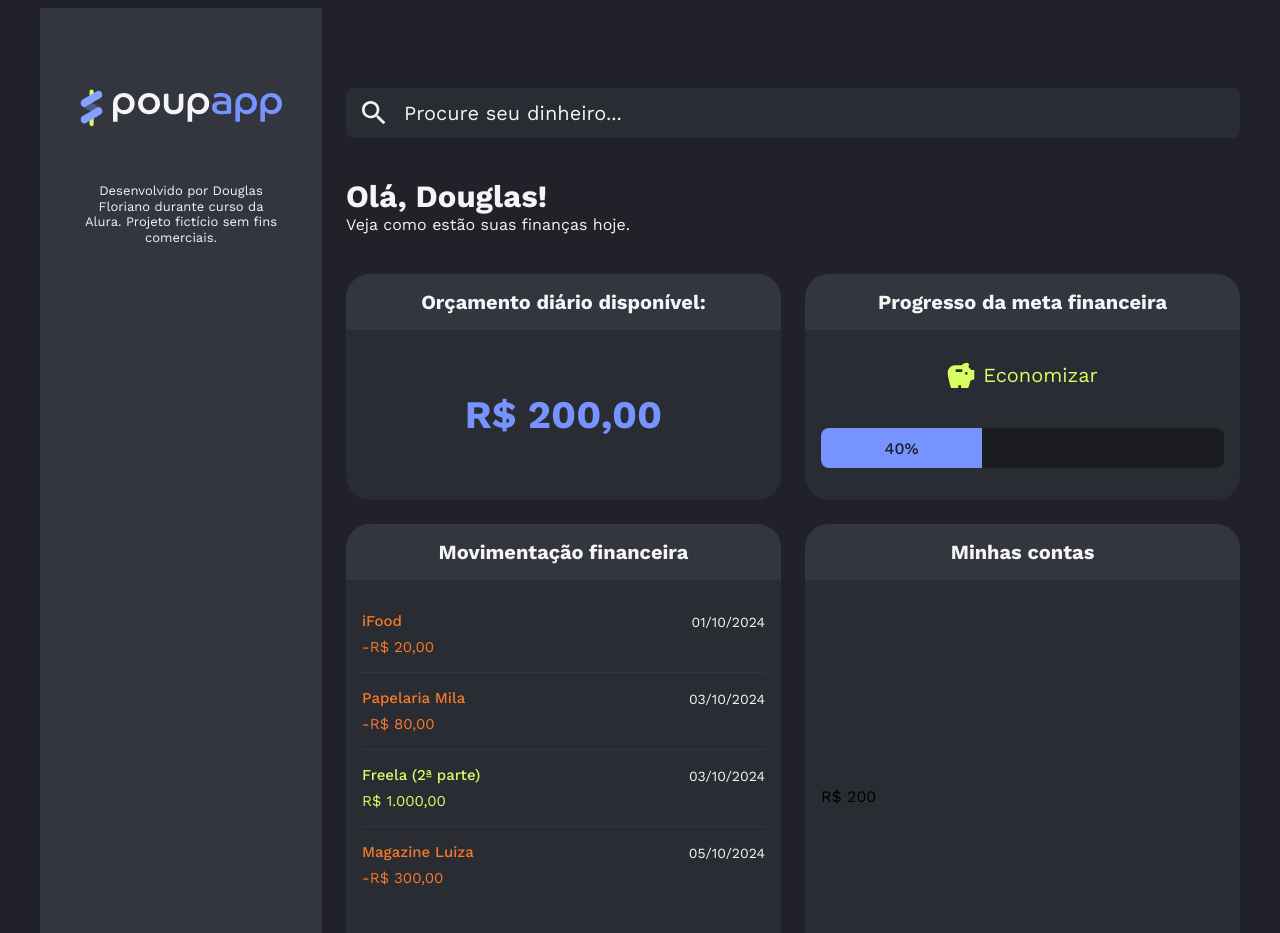
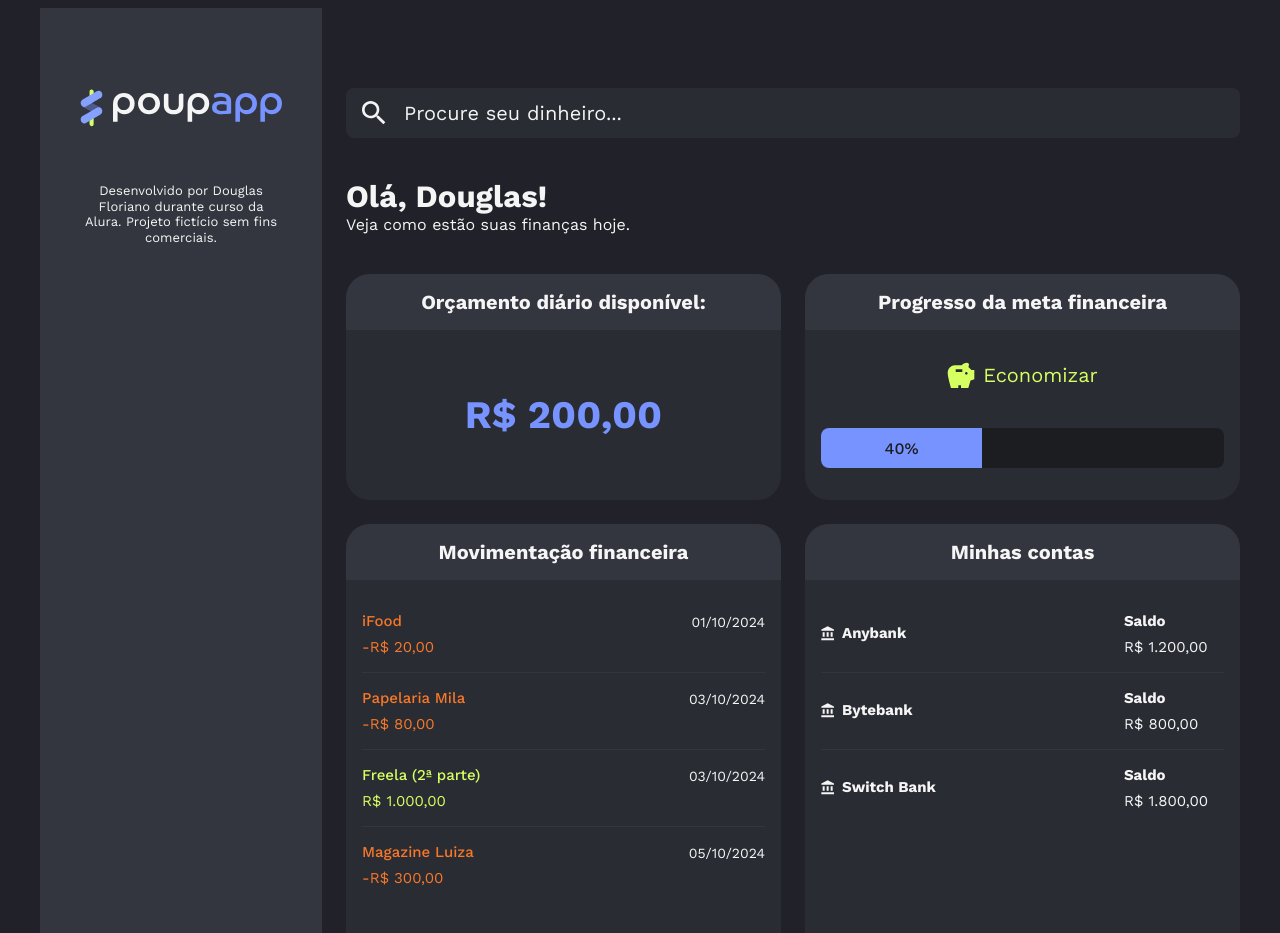
Before and after one commit to dougfani/poupapp, a React (Vite) app: page / in a window 1280 px wide. Shown: the top 933 px of the page. Built offline with nearby package versions, Linux system fonts and the light colour scheme.

Commit message:
adicioan componentes Accounts e List, refatora Transactions pra usar List e ListItem

```diff
--- a/src/App.jsx
+++ b/src/App.jsx
@@ -8,8 +8,9 @@
 import { DailyBudget } from './components/DailyBudget';
 import { SavingStatus } from './components/SavingsStatus';
 
-import styles from './app.module.css'
+import styles from './app.module.css';
 import { Transactions } from './components/Transactions';
+import { Accounts } from './components/Accounts';
 
 function App() {
     return (
@@ -19,44 +20,32 @@
                 <div className={styles.container}>
                     <SearchInput placeholder={'Procure seu dinheiro...'} />
                     <div>
-                        <Typography variant='h1'>
-                            Olá, Douglas!
-                        </Typography>
-                        <Typography variant='body'>
-                            Veja como estão suas finanças hoje.
-                        </Typography>
+                        <Typography variant="h1">Olá, Douglas!</Typography>
+                        <Typography variant="body">Veja como estão suas finanças hoje.</Typography>
                     </div>
                     <section className={styles.grid}>
                         <Card>
-                            <Card.Header>
-                                Orçamento diário disponível:
-                            </Card.Header>
+                            <Card.Header>Orçamento diário disponível:</Card.Header>
                             <Card.Body>
                                 <DailyBudget value={200}></DailyBudget>
                             </Card.Body>
                         </Card>
                         <Card>
-                            <Card.Header>
-                                Progresso da meta financeira
-                            </Card.Header>
+                            <Card.Header>Progresso da meta financeira</Card.Header>
                             <Card.Body>
-                                <SavingStatus percent={40}/>
+                                <SavingStatus percent={40} />
                             </Card.Body>
                         </Card>
                         <Card>
-                            <Card.Header>
-                                Movimentação financeira
-                            </Card.Header>
+                            <Card.Header>Movimentação financeira</Card.Header>
                             <Card.Body>
                                 <Transactions />
                             </Card.Body>
                         </Card>
                         <Card>
-                            <Card.Header>
-                                Minhas contas
-                            </Card.Header>
+                            <Card.Header>Minhas contas</Card.Header>
                             <Card.Body>
-                                R$ 200
+                                <Accounts />
                             </Card.Body>
                         </Card>
                     </section>
--- /dev/null
+++ b/src/components/Account/account.module.css
@@ -0,0 +1,25 @@
+.account {
+    display: flex;
+    justify-content: space-between;
+    color: var(--neutral-text)
+}
+
+.account p {
+    margin: 0;
+    font-size: 15px;
+    line-height: 120%;
+}
+
+.details {
+    display: flex;
+    flex-direction: column;
+    gap: 8px;
+    width: 100px;
+}
+
+.bank {
+    display: flex;
+    gap: 8px;
+    align-items: center;
+    padding: 12px 0;
+}
--- /dev/null
+++ b/src/components/Account/index.jsx
@@ -0,0 +1,26 @@
+import { IconBank } from '../icons';
+import styles from './account.module.css';
+
+const formatter = new Intl.NumberFormat('pt-BR', {
+    style: 'currency',
+    currency: 'BRL',
+});
+
+export const Account = ({ account }) => {
+    return (
+        <div className={styles.account}>
+            <div>
+                <p className={styles.bank}>
+                    <IconBank />
+                    <strong>{account.bank}</strong>
+                </p>
+            </div>
+            <div className={styles.details}>
+                <p>
+                    <strong>Saldo</strong>
+                </p>
+                <p>{formatter.format(account.balance)}</p>
+            </div>
+        </div>
+    );
+};
--- /dev/null
+++ b/src/components/Accounts/accounts.module.css
@@ -0,0 +1,14 @@
+.accounts {
+    display: flex;
+    flex-direction: column;
+    height: 100%;
+}
+
+.divider {
+    flex-grow: 1;
+}
+
+.actions {
+    display: flex;
+    justify-content: center;
+}
--- /dev/null
+++ b/src/components/Accounts/index.jsx
@@ -0,0 +1,32 @@
+import styles from './accounts.module.css';
+import { Button } from '../Button';
+import { Account } from '../Account';
+import { IconWallet } from '../icons';
+import { List } from '../List';
+import { ListItem } from '../ListItem';
+
+export const Accounts = () => {
+    const accounts = [
+        { bank: 'Anybank', balance: 1200 },
+        { bank: 'Bytebank', balance: 800 },
+        { bank: 'Switch Bank', balance: 1800 },
+    ];
+
+    return (
+        <div className={styles.accounts}>
+            <List>
+                {accounts.map((ac) => (
+                    <ListItem key={ac.bank}>
+                        <Account account={ac} />
+                    </ListItem>
+                ))}
+            </List>
+            <div className={styles.divider} />
+            <div className={styles.actions}>
+                <Button>
+                    <IconWallet /> Adicionar conta
+                </Button>
+            </div>
+        </div>
+    );
+};
--- /dev/null
+++ b/src/components/List/index.jsx
@@ -0,0 +1,9 @@
+import styles from './list.module.css';
+
+export const List = ({ children, className, ...props }) => {
+    return (
+        <ul className={`${styles.list} ${className || ''}`} {...props}>
+            {children}
+        </ul>
+    );
+};
--- /dev/null
+++ b/src/components/List/list.module.css
@@ -0,0 +1,6 @@
+.list {
+    padding: 0;
+    margin: 0;
+    list-style: none;
+    margin-bottom: 48px;
+}
--- /dev/null
+++ b/src/components/ListItem/index.jsx
@@ -0,0 +1,9 @@
+import styles from './listitem.module.css'
+
+export const ListItem = ({ children, className, ...props}) => {
+    return (
+        <li className={`${styles.item} ${className || ''}`} {...props}>
+            {children}
+        </li>
+    )
+}
--- /dev/null
+++ b/src/components/ListItem/listitem.module.css
@@ -0,0 +1,11 @@
+.item {
+    border-bottom: 1px solid var(--neutral-header);
+    padding-bottom: 16px;
+    margin-bottom: 16px;
+}
+
+.item:last-child {
+    border: none;
+    padding-bottom: 0;
+    margin-bottom: 0;
+}
--- a/src/components/Transactions/index.jsx
+++ b/src/components/Transactions/index.jsx
@@ -1,3 +1,6 @@
+import { List } from '../List';
+import { ListItem } from '../ListItem';
+
 import { Button } from '../Button';
 import { IconCurrency } from '../icons';
 import { TransactionItem } from '../TransactionItem';
@@ -13,15 +16,13 @@
 
     return (
         <>
-            <ul className={styles.list}>
-                {items.map((transactionItem, index) => {
-                    return (
-                        <li key={index}>
-                            <TransactionItem item={transactionItem} />
-                        </li>
-                    );
-                })}
-            </ul>
+            <List>
+                {items.map((transactionItem, index) => (
+                    <ListItem>
+                        <TransactionItem item={transactionItem} />
+                    </ListItem>
+                ))}
+            </List>
             <div className={styles.actions}>
                 <Button>
                     <IconCurrency /> Adicionar transação
```
